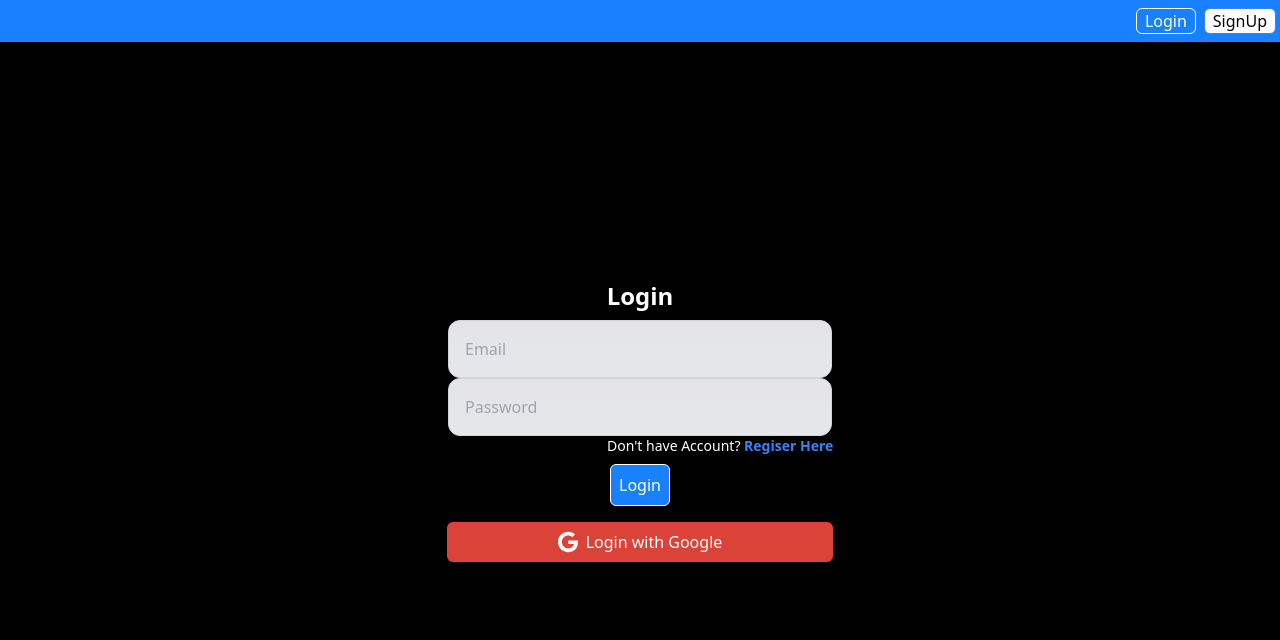
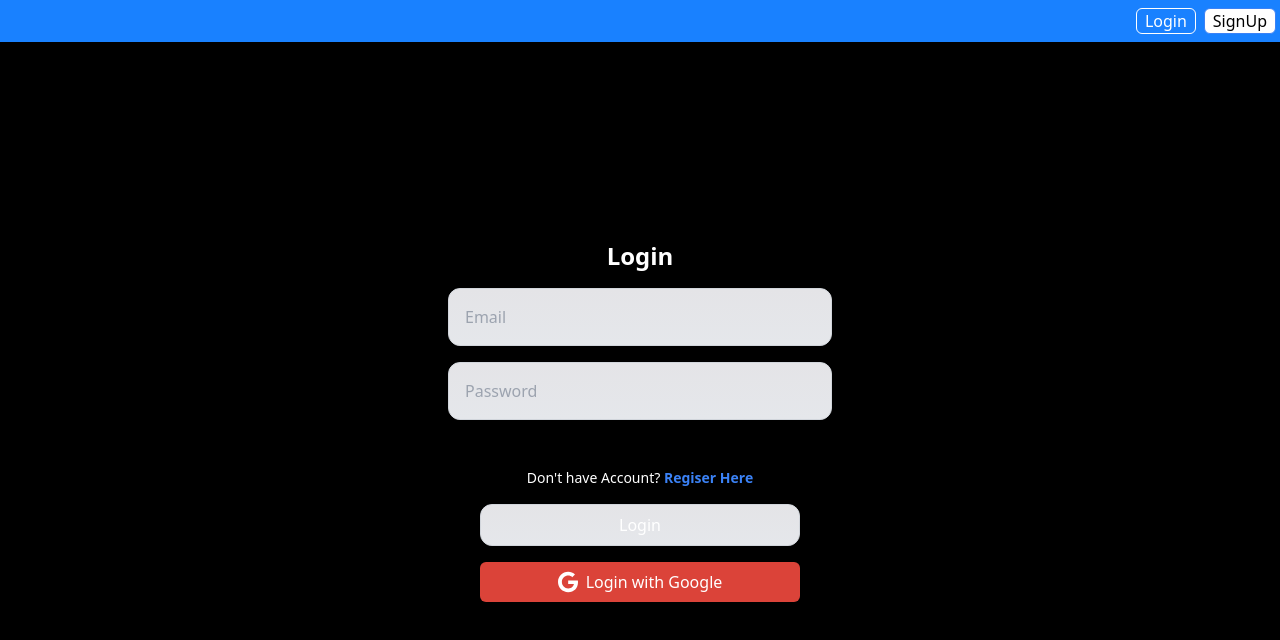
Before and after one commit to chirag-unision/bingechat-frontend, a React (Vite) app: page /login in a window 1280 px wide. Shown: the top 640 px of the page. Built offline with nearby package versions, Linux system fonts and the light colour scheme.

Commit message:
a minor bug fix [2]

```diff
--- a/src/App.jsx
+++ b/src/App.jsx
@@ -10,7 +10,7 @@ import VerifyUser from './pages/verifyUser';
 import GoogleAuth from './pages/googleAuthFInal';
 import ChatSpace from './pages/ChatSpace';
 import { useEffect } from 'react';
-import Home from './pages/home';
+import Home from './pages/Home';
 import StartPage from './pages/StartPage';
 
 // const router = createBrowserRouter([
@@ -80,6 +80,7 @@ function App() {
               </>
           }
           <Route path='/noAccess' element={<NoAccess />} />
+          <Route path='/home' element={<Home />} />
         </Routes>
         <AccountModal />
       </div>
--- a/src/pages/login.jsx
+++ b/src/pages/login.jsx
@@ -54,22 +54,22 @@ const Login = () => {
             }}
             onSubmit={handleLogin}
             >
-                <input name="email" type="text" placeholder="Email" className="flex w-full justify-center border-b border-gray-300 bg-gradient-to-b from-zinc-200 p-4 backdrop-blur-2xl dark:border-neutral-800 dark:bg-zinc-800/30 dark:from-inherit lg:static lg:w-96 rounded-xl lg:border lg:bg-gray-200 lg:dark:bg-zinc-800/30" />
-                <input name="password" type="password" placeholder="Password" className="flex w-full justify-center border-b border-gray-300 bg-gradient-to-b from-zinc-200 p-4 backdrop-blur-2xl dark:border-neutral-800 dark:bg-zinc-800/30 dark:from-inherit lg:static lg:w-96 rounded-xl lg:border lg:bg-gray-200 lg:dark:bg-zinc-800/30" />
+                <input name="email" type="text" placeholder="Email" className="flex w-full my-2 justify-center border-b border-gray-300 bg-gradient-to-b from-zinc-200 p-4 backdrop-blur-2xl dark:border-neutral-800 dark:bg-zinc-800/30 dark:from-inherit lg:static lg:w-96 rounded-xl lg:border lg:bg-gray-200 lg:dark:bg-zinc-800/30" />
+                <input name="password" type="password" placeholder="Password" className="flex w-full my-2 justify-center border-b border-gray-300 bg-gradient-to-b from-zinc-200 p-4 backdrop-blur-2xl dark:border-neutral-800 dark:bg-zinc-800/30 dark:from-inherit lg:static lg:w-96 rounded-xl lg:border lg:bg-gray-200 lg:dark:bg-zinc-800/30" />
 
-                <div className=" text-red-600 text-xs mx-2">
+                <div className=" text-red-600 text-xs my-4 md:w-96">
                     {errMsg}
                 </div>
-                <div className="w-full text-end  text-sm px-2 ">
+                <div className="w-full text-center  text-sm p-2">
                     Don't have Account? <Link to="/register" className=" font-semibold hover:underline text-blue-500">Regiser Here</Link>
                 </div>
                 <button type="submit" >
-                    <PrimaryButton className=" m-2 p-2  text-white ">Login</PrimaryButton>
+                    <ThemeButton className=" m-2 p-2 text-white ">Login</ThemeButton>
                 </button>
 
             </form>
-            <button className="w-full" onClick={handleGoogleLogin} >
-                <SecondaryButton className=" flex flex-row gap-2 justify-center m-2 p-2 bg-[#db4339] border-0 hover:scale-[1.02] hover:text-white text-white ">
+            <button className="w-full flex justify-center" onClick={handleGoogleLogin} >
+                <SecondaryButton className=" flex flex-row gap-2 justify-center m-2 p-2 bg-[#db4339] border-0 hover:scale-[1.02] hover:text-white text-white w-80">
                     <svg xmlns="http://www.w3.org/2000/svg" fill="#fff" viewBox="0 0 488 512" className="w-5">
                         <path d="M488 261.8C488 403.3 391.1 504 248 504 110.8 504 0 393.2 0 256S110.8 8 248 8c66.8 0 123 24.5 166.3 64.9l-67.5 64.9C258.5 52.6 94.3 116.6 94.3 256c0 86.5 69.1 156.6 153.7 156.6 98.2 0 135-70.4 140.8-106.9H248v-85.3h236.1c2.3 12.7 3.9 24.9 3.9 41.4z"/>
                     </svg>
```
